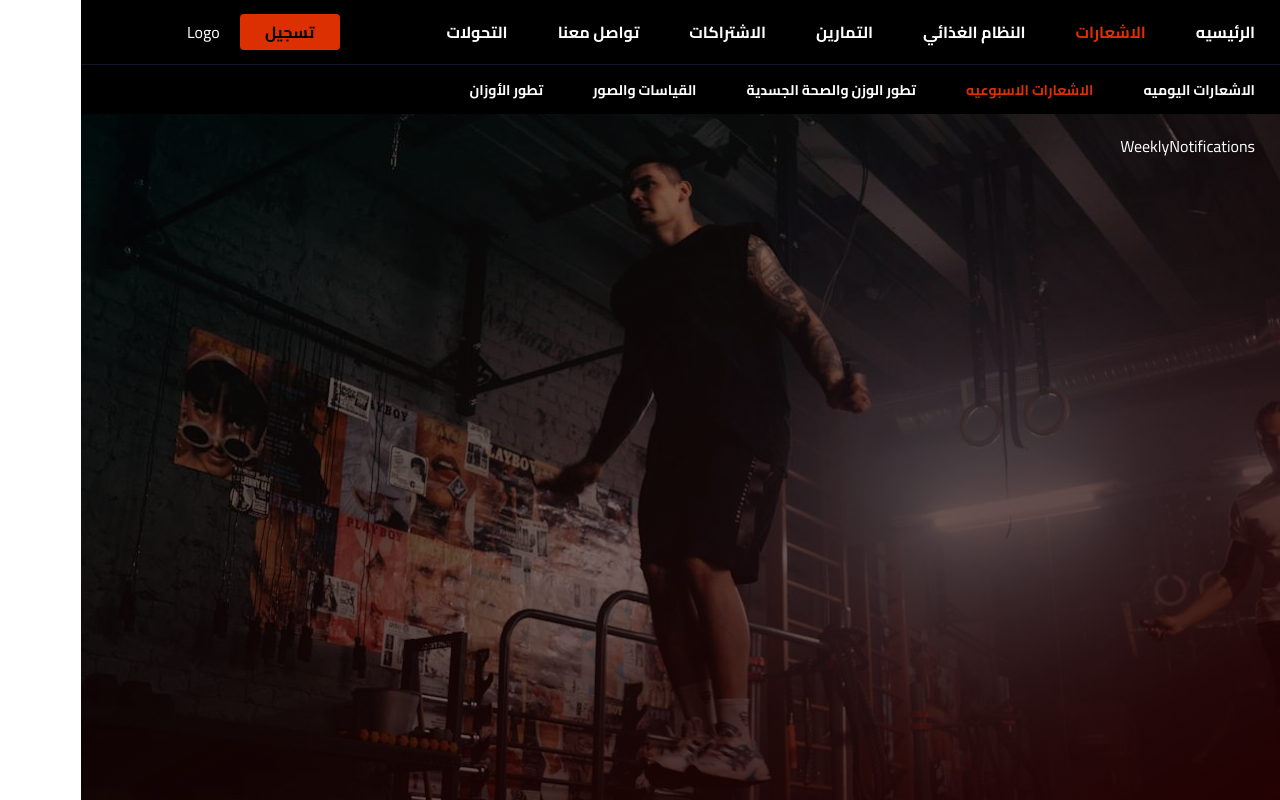
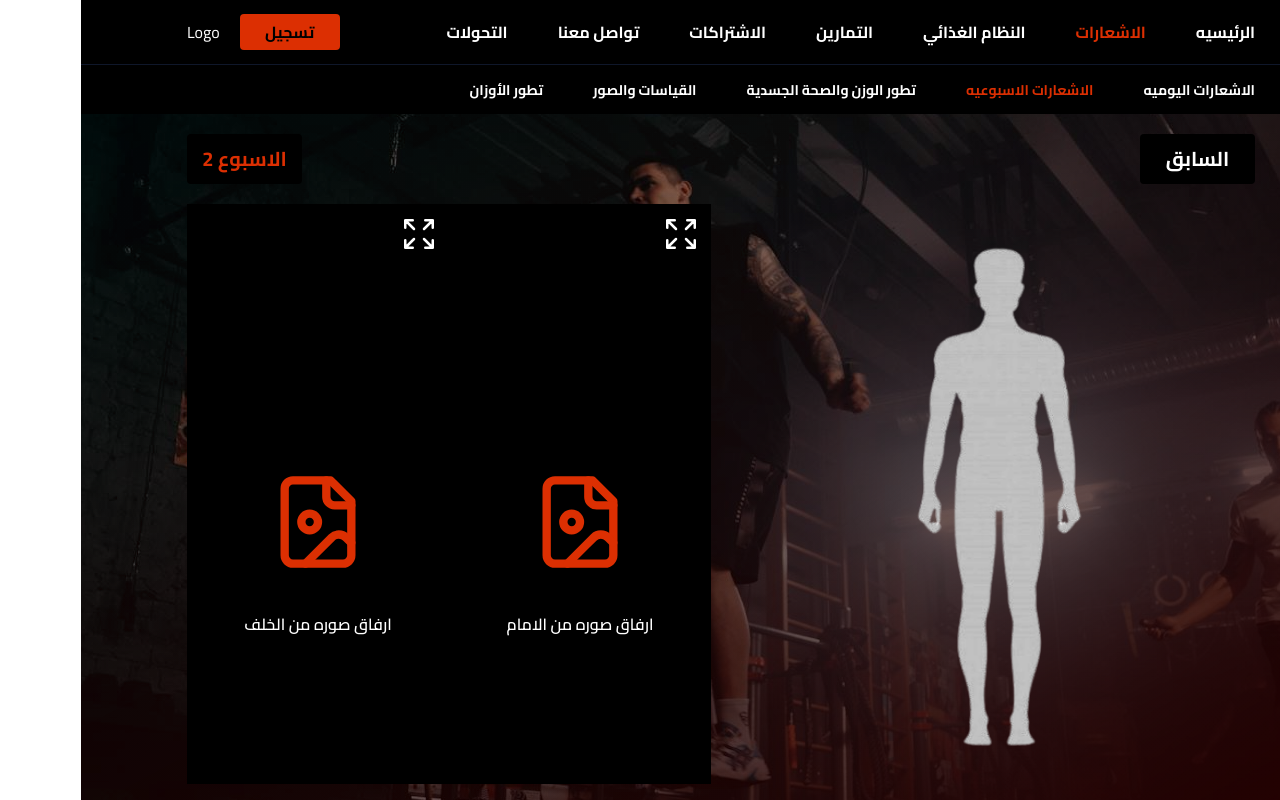
Before and after one commit to mustafa-khaled/GYM, a React (Vite) app: page /notifications/weekly in a window 1280 px wide. Built offline with nearby package versions, Linux system fonts and the light colour scheme.

Commit message:
create WeeklyNotifications section

```diff
--- /dev/null
+++ b/src/features/notifications/weeklyNotifications/WeeklyNotificationsSection.jsx
@@ -0,0 +1,55 @@
+import Button from "../../../ui/Button";
+import bodyImage from "../../../assets/body.png";
+import { LuFileImage } from "react-icons/lu";
+import { HiOutlineArrowsPointingOut } from "react-icons/hi2";
+
+const test = 2;
+function WeeklyNotificationsSection() {
+  return (
+    <>
+      <div className="flex items-center justify-between gap-[20px]">
+        <div className="w-[115px]">
+          <Button variant="tertiary" styles="!bg-[#000] !text-[#fff]">
+            السابق
+          </Button>
+        </div>
+        <div className="w-[115px]">
+          <Button variant="tertiary" styles="!bg-[#000] !text-primary">
+            الاسبوع {test}
+          </Button>
+        </div>
+      </div>
+
+      <div className="mt-[20px] flex flex-col items-center gap-[20px] lg:flex-row">
+        <div className="flex min-h-[70vh] w-full items-center justify-center lg:w-[50%]">
+          <img src={bodyImage} alt="body" className="h-[70vh]" />
+        </div>
+        <div className="flex min-h-[70vh] w-full flex-col items-end gap-[10px] rounded-md md:flex-row md:gap-0 lg:w-[50%]">
+          <div className="w-full bg-[#000] p-[10px]">
+            <div className="min-h-[15vh]">
+              <HiOutlineArrowsPointingOut className="text-[40px]" />
+            </div>
+            <div className="flex min-h-[55vh] flex-col items-center justify-center gap-[40px]">
+              <LuFileImage className="text-[100px] text-primary" />
+              <h4 className="font-[600] leading-[24px]">
+                ارفاق صوره من الامام
+              </h4>
+            </div>
+          </div>
+
+          <div className="w-full bg-[#000] p-[10px]">
+            <div className="min-h-[15vh]">
+              <HiOutlineArrowsPointingOut className="text-[40px]" />
+            </div>
+            <div className="flex min-h-[55vh] flex-col items-center justify-center gap-[40px]">
+              <LuFileImage className="text-[100px] text-primary" />
+              <h4 className="font-[600] leading-[24px]">ارفاق صوره من الخلف</h4>
+            </div>
+          </div>
+        </div>
+      </div>
+    </>
+  );
+}
+
+export default WeeklyNotificationsSection;
--- a/src/pages/notifications/WeeklyNotifications.jsx
+++ b/src/pages/notifications/WeeklyNotifications.jsx
@@ -1,7 +1,12 @@
+import WeeklyNotificationsSection from "../../features/notifications/weeklyNotifications/WeeklyNotificationsSection";
 import Container from "../../ui/Container";
 
 function WeeklyNotifications() {
-  return <Container>WeeklyNotifications</Container>;
+  return (
+    <Container>
+      <WeeklyNotificationsSection />
+    </Container>
+  );
 }
 
 export default WeeklyNotifications;
--- a/src/ui/Button.jsx
+++ b/src/ui/Button.jsx
@@ -13,7 +13,7 @@ function Button({
     secondary:
       "bg-transparent border border-[#fff] text-[#fff] hover:text-primary hover:border-primary",
     tertiary:
-      "bg-primary text-black hover:bg-[#e35935] disabled:bg-[#90280d] h-[72px] md:text-[20px] text-[16px] font-[900] !font-bold",
+      "bg-primary text-black hover:bg-[#e35935] disabled:bg-[#90280d] h-[50px] md:text-[20px] text-[16px] font-[900] !font-bold",
   };
 
   return (
```
Also changed, not shown: src/assets/body.png (added).
